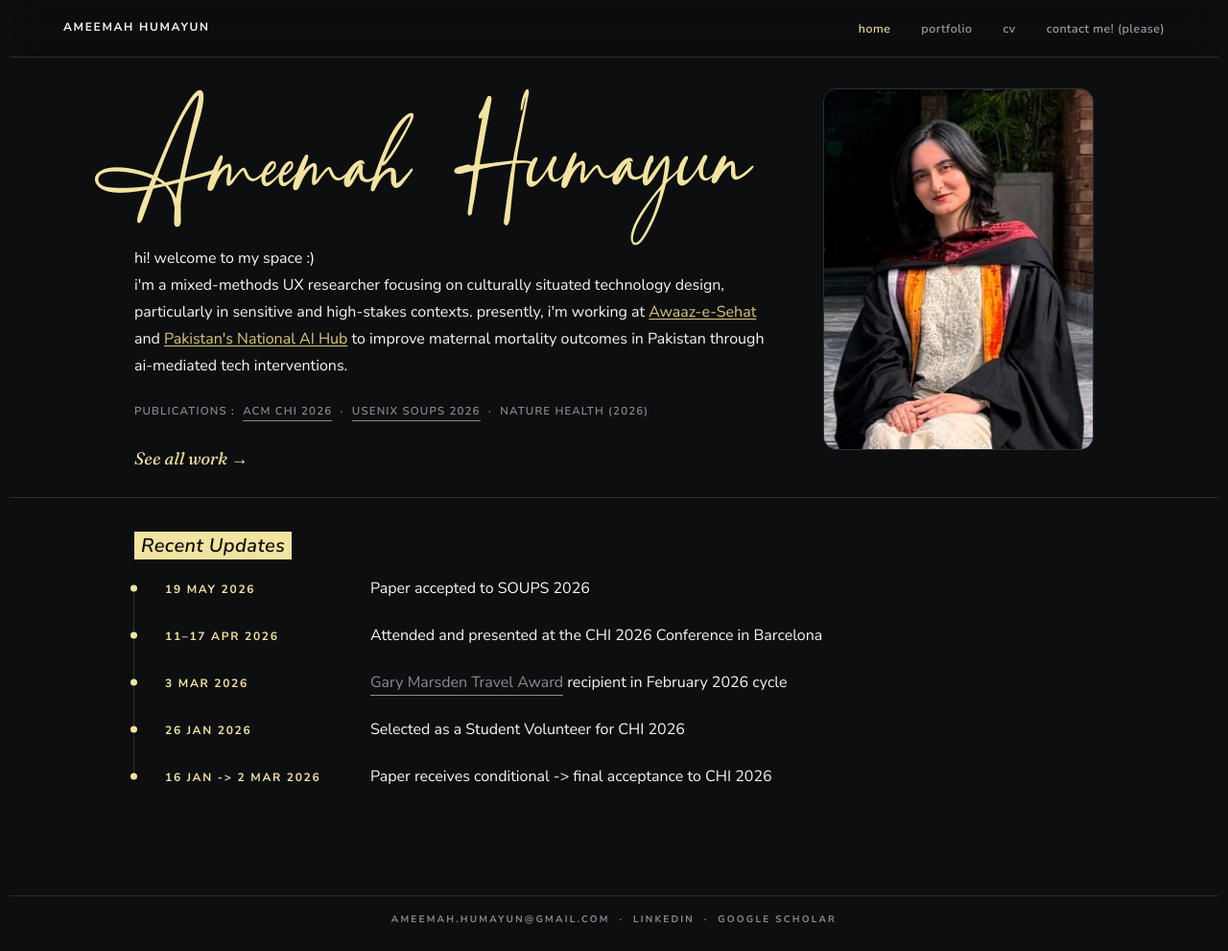
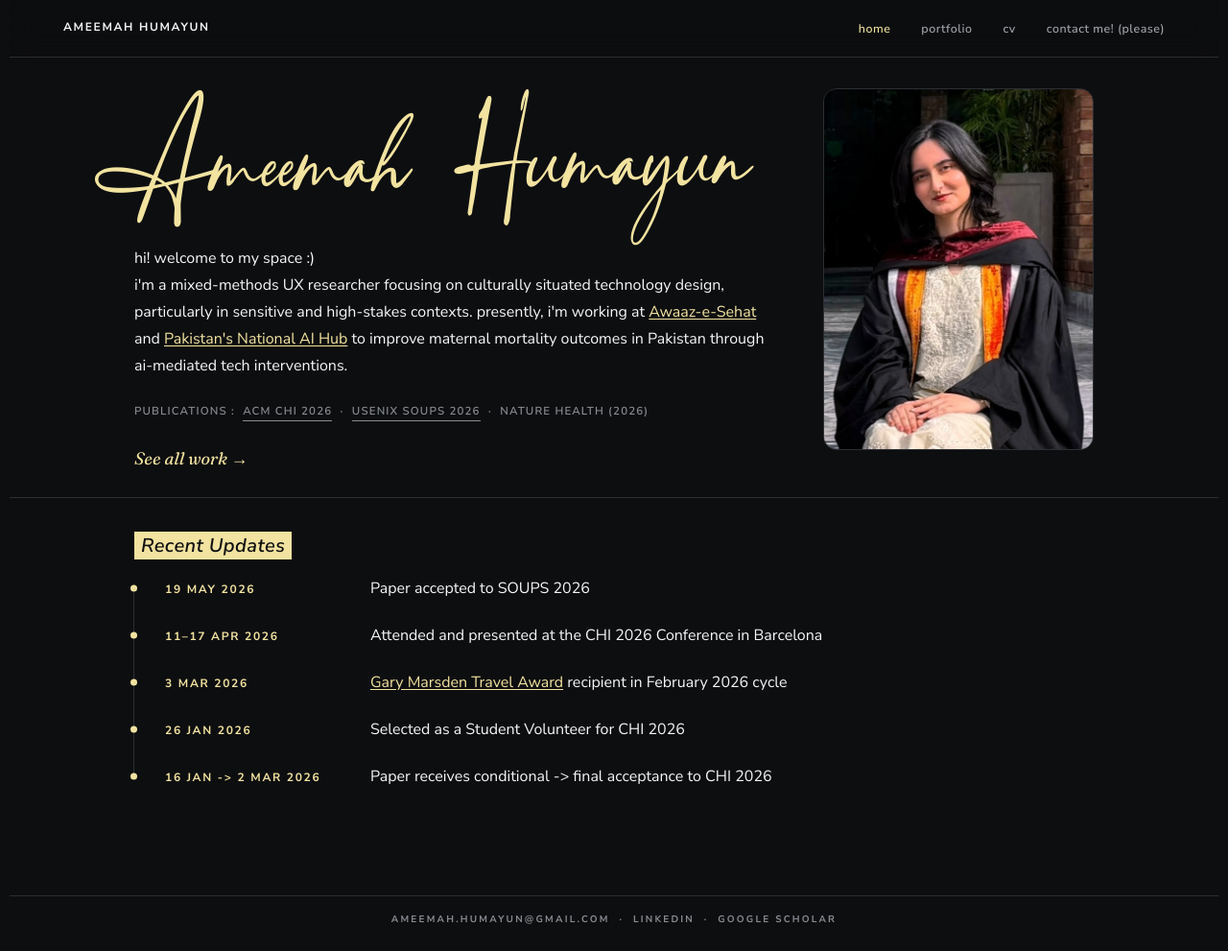
Before and after one commit to ameemahumayun/ameemahumayun.github.io, a Jekyll site: the page built from index.html, in a window 1280 px wide and 991 px high. Shown: the whole window at 96% size. Built offline with Jekyll 4.4.1, drawn with Linux system fonts in a browser that asks for light colours.

Commit message:
Brighten .link-teal and match Gary Marsden link to it
.link-teal was using --color-accent-deep at rest, which read muddy
against the page. Swapped it to the regular --color-accent (the
same butter yellow used everywhere else) and added a new, brighter
--color-accent-light for its hover state. Switched the Gary Marsden
Travel Award link from the Publications-style treatment to
.link-teal to match Awaaz-e-Sehat / AI Hub.

```diff
--- a/_data/updates.yml
+++ b/_data/updates.yml
@@ -20,7 +20,7 @@
   text: "Attended and presented at the CHI 2026 Conference in Barcelona"
 
 - date: "3 Mar 2026"
-  text: '<a href="https://sigchi.org/resources/gary-marsden-travel-awards/recipients/" target="_blank" rel="noopener" class="link-quiet link-underline-mute">Gary Marsden Travel Award</a> recipient in February 2026 cycle'
+  text: '<a href="https://sigchi.org/resources/gary-marsden-travel-awards/recipients/" target="_blank" rel="noopener" class="link-teal">Gary Marsden Travel Award</a> recipient in February 2026 cycle'
 
 - date: "26 Jan 2026"
   text: "Selected as a Student Volunteer for CHI 2026"
--- a/assets/css/base.css
+++ b/assets/css/base.css
@@ -103,14 +103,14 @@ a { transition: color var(--duration) var(--ease); }
 /* Inline link inside prose: faded teal, underlined, so it reads as a link
    at a glance without shouting the full-strength accent. */
 .link-teal {
-  color: var(--color-accent-deep);
+  color: var(--color-accent);
   text-decoration: underline;
-  text-decoration-color: var(--color-accent-deep);
+  text-decoration-color: var(--color-accent);
   text-underline-offset: 2px;
 }
 .link-teal:hover {
-  color: var(--color-accent);
-  text-decoration-color: var(--color-accent);
+  color: var(--color-accent-light);
+  text-decoration-color: var(--color-accent-light);
 }
 
 
--- a/assets/css/tokens.css
+++ b/assets/css/tokens.css
@@ -35,6 +35,7 @@
 
   --color-accent:       #f2e3a0;  /* butter yellow */
   --color-accent-deep:  #d9c67e;
+  --color-accent-light: #f8eeba;  /* brighter/lighter than --color-accent */
 
   --color-selection-bg: #ffe3ef;  /* very light pink, matches cursor */
   --color-selection-fg: var(--color-bg);
```
